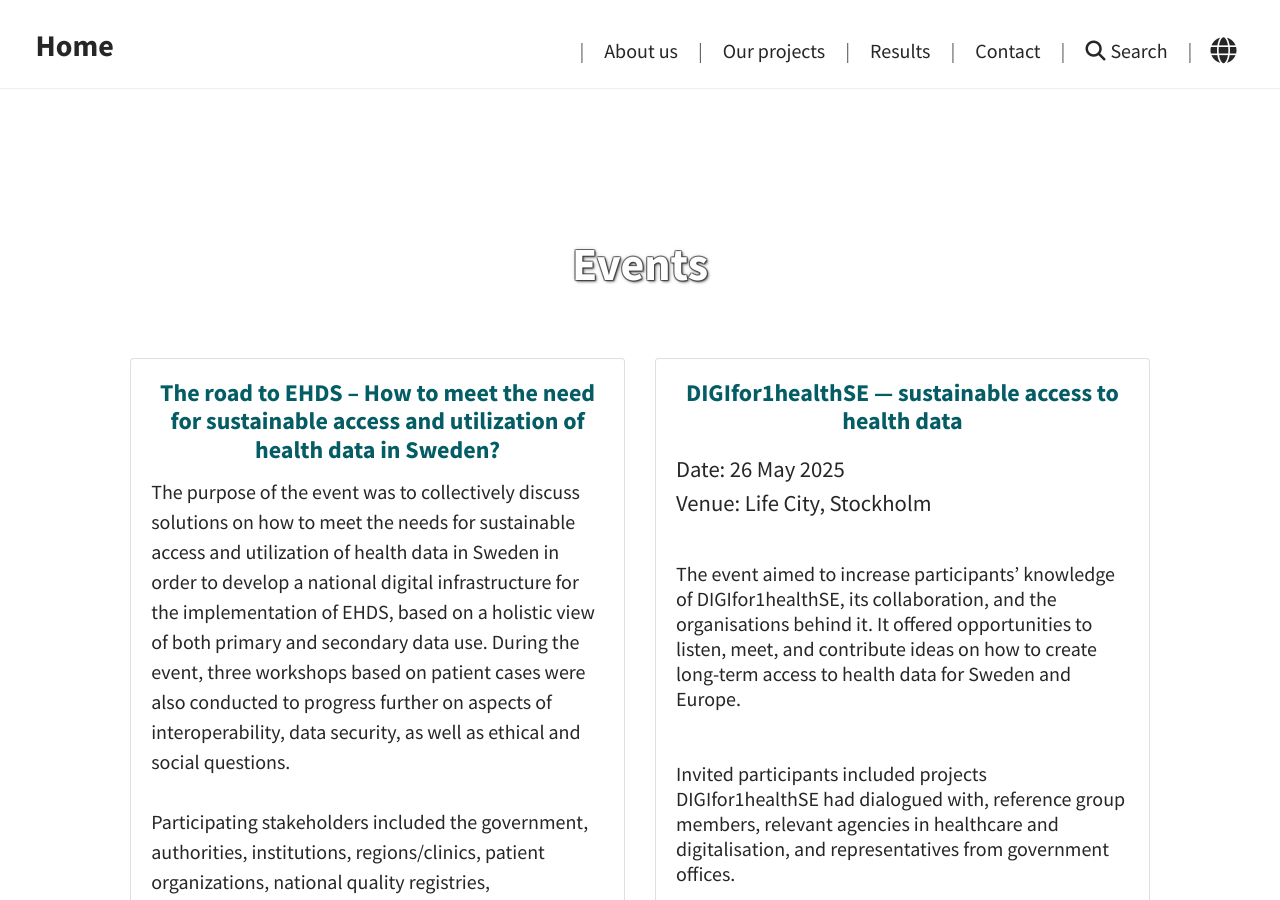
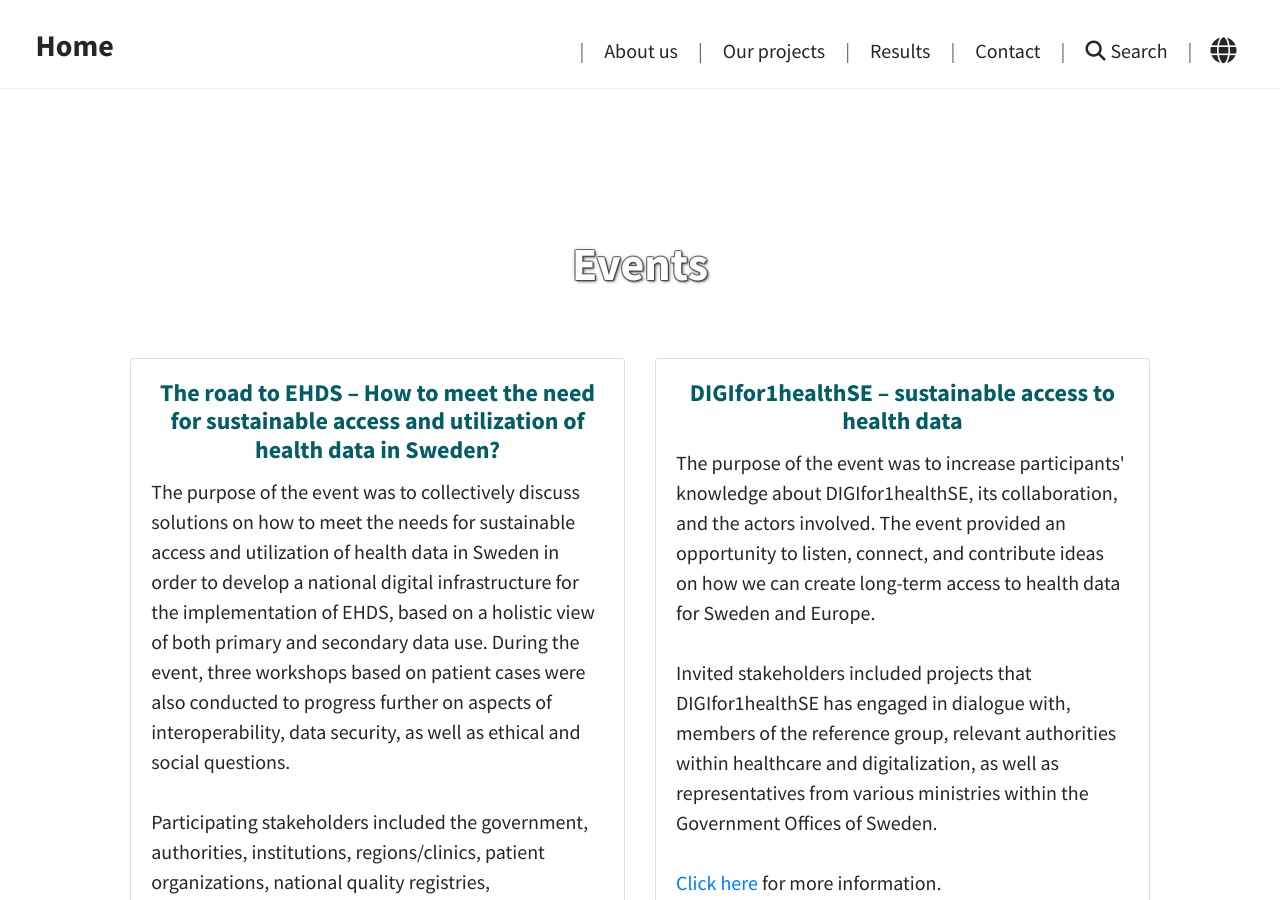
Before and after one commit to ScilifelabDataCentre/DIGIfor1Health_web, a Jekyll site: the page built from pages/outputs/events_en.md, in a window 1280 px wide and 900 px high. Built offline with Jekyll 4.4.1, drawn with Linux system fonts in a browser that asks for light colours; a script that is not in the unit is left out; comment, search, counter and statistics services are not loaded.

Commit message:
Update second events box text and remove date/venue

```diff
--- a/pages/outputs/events_en.md
+++ b/pages/outputs/events_en.md
@@ -39,21 +39,15 @@ Participating stakeholders included the government, authorities, institutions, r
 
         <div class="card-body">
           <h4 class="card-title" style="font-weight: bold; text-align: center; color: #045C64;">
-            DIGIfor1healthSE — sustainable access to health data
+            DIGIfor1healthSE – sustainable access to health data
           </h4>
           <p class="card-text">
 
-   <p style="font-size: calc(1em + 2pt);">
-    Date: 26 May 2025<br>
-    Venue: Life City, Stockholm
-    </p>
-    <br>
+The purpose of the event was to increase participants' knowledge about DIGIfor1healthSE, its collaboration, and the actors involved. The event provided an opportunity to listen, connect, and contribute ideas on how we can create long-term access to health data for Sweden and Europe.
 
-The event aimed to increase participants’ knowledge of DIGIfor1healthSE, its collaboration, and the organisations behind it. It offered opportunities to listen, meet, and contribute ideas on how to create long-term access to health data for Sweden and Europe. <br>
 <br>
 <br>
-
-Invited participants included projects DIGIfor1healthSE had dialogued with, reference group members, relevant agencies in healthcare and digitalisation, and representatives from government offices.
+Invited stakeholders included projects that DIGIfor1healthSE has engaged in dialogue with, members of the reference group, relevant authorities within healthcare and digitalization, as well as representatives from various ministries within the Government Offices of Sweden.
 
 <br>
 <br>
```
